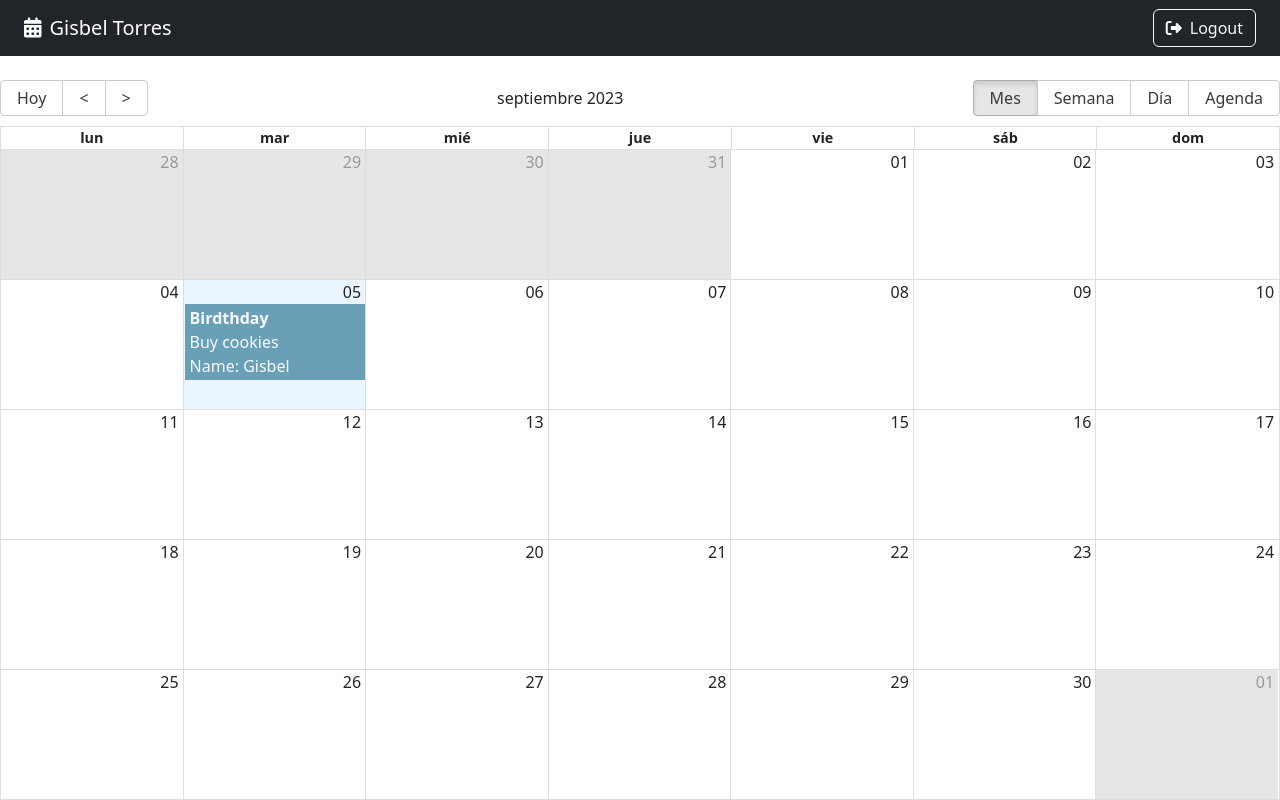
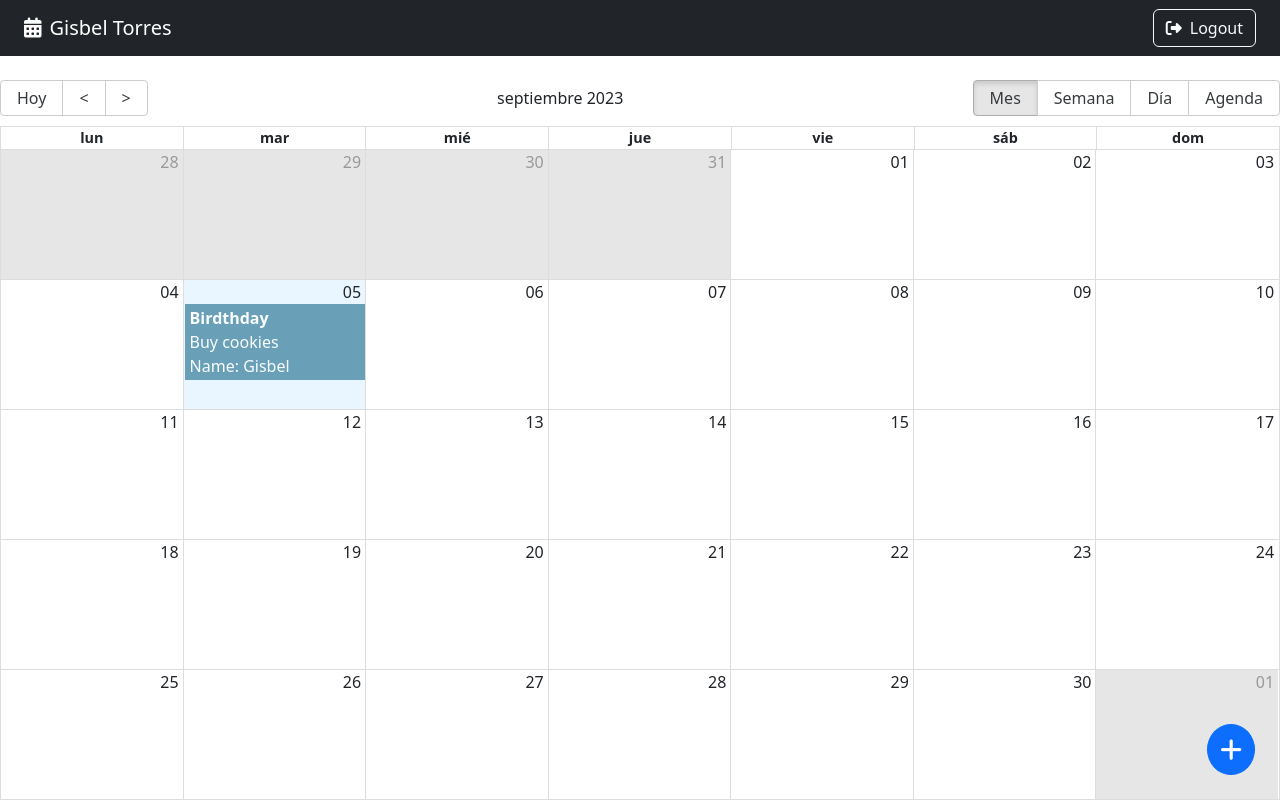
Before and after one commit to gisbelt/react-app, a React (Vite) app in the folder 10-calendar-app-vite/: page / in a window 1280 px wide. Built offline with nearby package versions, Linux system fonts and the light colour scheme.

Commit message:
Add: floating action button

```diff
--- /dev/null
+++ b/10-calendar-app-vite/src/calendar/components/FabAddNew.jsx
@@ -0,0 +1,31 @@
+import { addHours } from 'date-fns';
+import { useCalendarStore, useUiStore } from '../../hooks';
+
+export const FabAddNew = () => {
+	const { openDateModal } = useUiStore()
+	const { setActiveEvent } = useCalendarStore()
+
+	const handleClickNew = () => {
+		setActiveEvent({
+			title: '',
+			notes: '',
+			start: new Date(),
+			end: addHours( new Date(), 2),
+			bgColor: '#fafafa',
+			user: {
+				_id: '123',
+				name: 'Gisbel'
+			}
+		})
+		openDateModal()
+	}
+
+	return (
+		<button
+			className='btn btn-primary rounded-circle fab'
+			onClick={ handleClickNew }
+		>
+			<i className='fas fa-plus'></i>
+		</button>
+	)
+}
--- a/10-calendar-app-vite/src/calendar/index.js
+++ b/10-calendar-app-vite/src/calendar/index.js
@@ -1,4 +1,6 @@
-export * from './pages/CalendarPage'
-export * from './components/Navbar'
 export * from './components/CalendarEventBox'
 export * from './components/CalendarModal'
+export * from './components/FabAddNew'
+export * from './components/Navbar'
+
+export * from './pages/CalendarPage'
--- a/10-calendar-app-vite/src/calendar/pages/CalendarPage.jsx
+++ b/10-calendar-app-vite/src/calendar/pages/CalendarPage.jsx
@@ -1,7 +1,7 @@
 import { useState } from 'react'
 import { Calendar } from 'react-big-calendar'
 import { localizer, getMessagesES } from '../../helpers'
-import { CalendarEventBox, CalendarModal, Navbar } from '../'
+import { CalendarEventBox, CalendarModal, FabAddNew, Navbar } from '../'
 import { useUiStore, useCalendarStore } from '../../hooks'
 import 'react-big-calendar/lib/css/react-big-calendar.css'
 
@@ -58,6 +58,7 @@
 			/>
 
 			<CalendarModal />
+			<FabAddNew />
 		</>
 	)
 }
--- a/10-calendar-app-vite/src/styles.css
+++ b/10-calendar-app-vite/src/styles.css
@@ -42,3 +42,13 @@
 .react-datepicker-wrapper {
   width: 100%;
 }
+
+/* FAB  */
+.fab {
+  bottom: 25px;
+  font-size: 25px;
+  position: fixed;
+  right: 25px;
+}
+
+/* FAB  */
```
